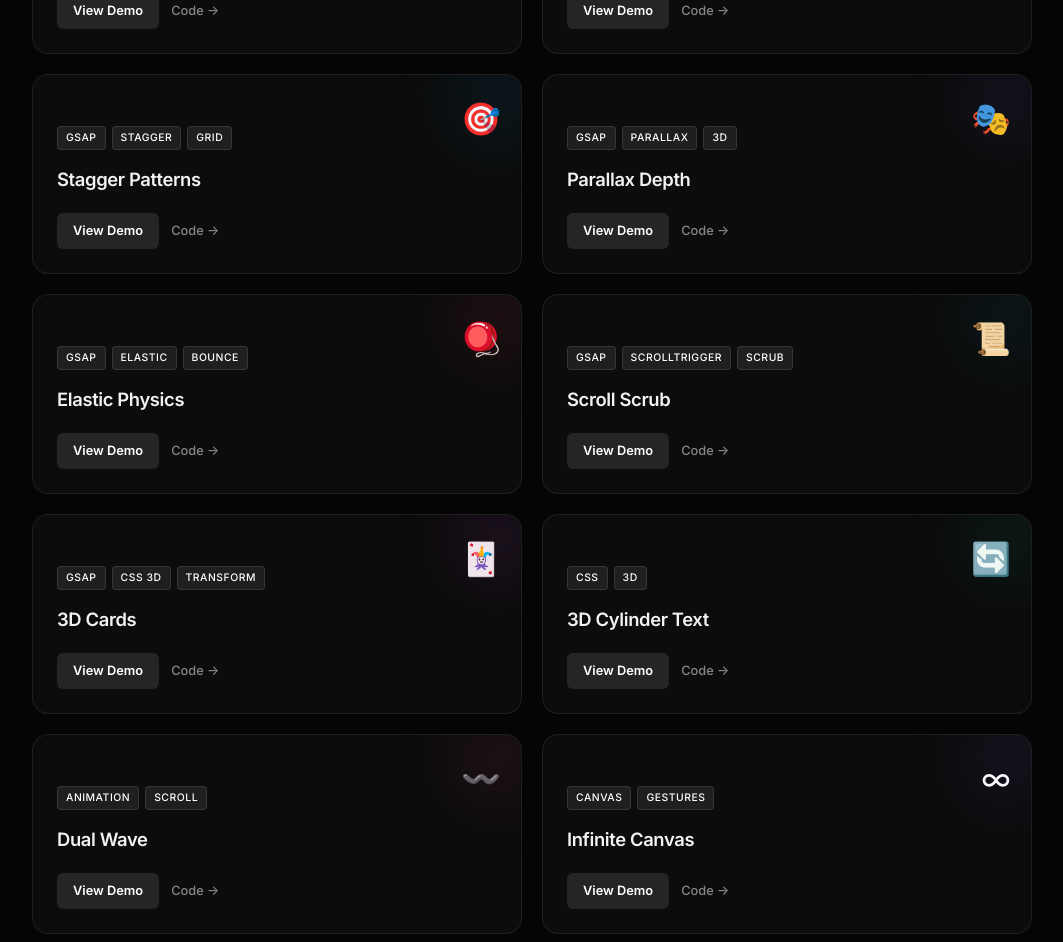
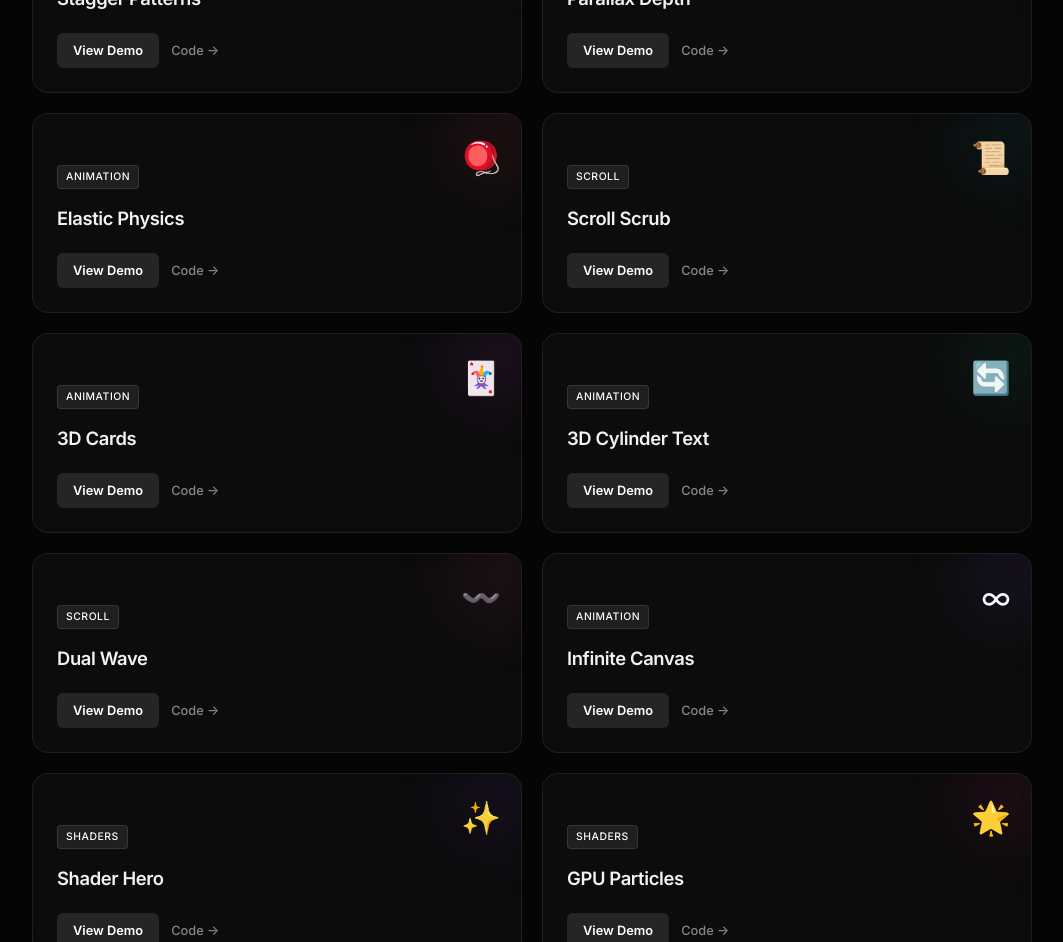
Before and after one commit to toddclawd-del/interaction-lab, a React (Vite) app: page /wavy-carousel in a window 1280 px wide. Shown: the part 2600-3542 px from the top of the page, without its empty margins (108-1171 px from the left). Built offline with nearby package versions, Linux system fonts and the light colour scheme.

Commit message:
🏷️ Consolidate tags to 6 categories

```diff
--- a/src/pages/Home.tsx
+++ b/src/pages/Home.tsx
@@ -26,7 +26,7 @@ const experiments: Experiment[] = [
     size: 'hero',
     accent: '#6366f1',
     icon: '🧩',
-    tags: ['Framer Motion', 'Micro-interactions', 'Components'],
+    tags: ['Components'],
     github: 'https://github.com/toddclawd-del/interaction-lab/tree/main/src/interactions/ui-components'
   },
   {
@@ -37,7 +37,7 @@ const experiments: Experiment[] = [
     size: 'large',
     accent: '#22c55e',
     icon: '⌨️',
-    tags: ['GSAP', 'Typography', 'Hover'],
+    tags: ['Typography'],
     github: 'https://github.com/toddclawd-del/interaction-lab/tree/main/src/interactions/terminal-text-hover'
   },
   {
@@ -48,7 +48,7 @@ const experiments: Experiment[] = [
     size: 'large',
     accent: '#a855f7',
     icon: '✨',
-    tags: ['GSAP', 'SplitType', 'Typography'],
+    tags: ['Typography'],
     github: 'https://github.com/toddclawd-del/interaction-lab/tree/main/src/interactions/text-reveal'
   },
   {
@@ -59,7 +59,7 @@ const experiments: Experiment[] = [
     size: 'medium',
     accent: '#6366f1',
     icon: '🌊',
-    tags: ['Three.js', 'GLSL', 'Scroll'],
+    tags: ['Shaders', 'Scroll'],
     github: 'https://github.com/toddclawd-del/interaction-lab/tree/main/src/interactions/wavy-carousel'
   },
   {
@@ -70,7 +70,7 @@ const experiments: Experiment[] = [
     size: 'medium',
     accent: '#f97316',
     icon: '⚡',
-    tags: ['GSAP', 'Scroll', 'Velocity'],
+    tags: ['Scroll'],
     github: 'https://github.com/toddclawd-del/interaction-lab/tree/main/src/interactions/scroll-velocity'
   },
   {
@@ -81,7 +81,7 @@ const experiments: Experiment[] = [
     size: 'medium',
     accent: '#14b8a6',
     icon: '🧲',
-    tags: ['GSAP', 'Cursor', 'Physics'],
+    tags: ['Cursor'],
     github: 'https://github.com/toddclawd-del/interaction-lab/tree/main/src/interactions/magnetic-elements'
   },
   {
@@ -92,7 +92,7 @@ const experiments: Experiment[] = [
     size: 'medium',
     accent: '#6366f1',
     icon: '↔️',
-    tags: ['GSAP', 'ScrollTrigger', 'Pin'],
+    tags: ['Scroll'],
     github: 'https://github.com/toddclawd-del/interaction-lab/tree/main/src/interactions/horizontal-scroll'
   },
   {
@@ -103,7 +103,7 @@ const experiments: Experiment[] = [
     size: 'small',
     accent: '#f59e0b',
     icon: '🔲',
-    tags: ['GSAP', 'Animation'],
+    tags: ['Animation'],
     github: 'https://github.com/toddclawd-del/interaction-lab/tree/main/src/interactions/grid-flip'
   },
   {
@@ -114,7 +114,7 @@ const experiments: Experiment[] = [
     size: 'small',
     accent: '#ec4899',
     icon: '🖼️',
-    tags: ['GSAP', 'Clip-path', 'Scroll'],
+    tags: ['Scroll'],
     github: 'https://github.com/toddclawd-del/interaction-lab/tree/main/src/interactions/image-reveal'
   },
   {
@@ -125,7 +125,7 @@ const experiments: Experiment[] = [
     size: 'small',
     accent: '#22c55e',
     icon: '🔢',
-    tags: ['GSAP', 'Numbers', 'Animation'],
+    tags: ['Animation'],
     github: 'https://github.com/toddclawd-del/interaction-lab/tree/main/src/interactions/counter-lab'
   },
   {
@@ -136,7 +136,7 @@ const experiments: Experiment[] = [
     size: 'small',
     accent: '#8b5cf6',
     icon: '🖱️',
-    tags: ['GSAP', 'Cursor', 'Interactive'],
+    tags: ['Cursor'],
     github: 'https://github.com/toddclawd-del/interaction-lab/tree/main/src/interactions/cursor-playground'
   },
   {
@@ -147,7 +147,7 @@ const experiments: Experiment[] = [
     size: 'small',
     accent: '#0ea5e9',
     icon: '🎯',
-    tags: ['GSAP', 'Stagger', 'Grid'],
+    tags: ['Animation'],
     github: 'https://github.com/toddclawd-del/interaction-lab/tree/main/src/interactions/stagger-patterns'
   },
   {
@@ -158,7 +158,7 @@ const experiments: Experiment[] = [
     size: 'small',
     accent: '#6366f1',
     icon: '🎭',
-    tags: ['GSAP', 'Parallax', '3D'],
+    tags: ['Animation'],
     github: 'https://github.com/toddclawd-del/interaction-lab/tree/main/src/interactions/parallax-depth'
   },
   {
@@ -169,7 +169,7 @@ const experiments: Experiment[] = [
     size: 'small',
     accent: '#f43f5e',
     icon: '🪀',
-    tags: ['GSAP', 'Elastic', 'Bounce'],
+    tags: ['Animation'],
     github: 'https://github.com/toddclawd-del/interaction-lab/tree/main/src/interactions/elastic-physics'
   },
   {
@@ -180,7 +180,7 @@ const experiments: Experiment[] = [
     size: 'small',
     accent: '#0891b2',
     icon: '📜',
-    tags: ['GSAP', 'ScrollTrigger', 'Scrub'],
+    tags: ['Scroll'],
     github: 'https://github.com/toddclawd-del/interaction-lab/tree/main/src/interactions/scroll-scrub'
   },
   {
@@ -191,7 +191,7 @@ const experiments: Experiment[] = [
     size: 'small',
     accent: '#d946ef',
     icon: '🃏',
-    tags: ['GSAP', 'CSS 3D', 'Transform'],
+    tags: ['Animation'],
     github: 'https://github.com/toddclawd-del/interaction-lab/tree/main/src/interactions/3d-cards'
   },
   {
@@ -202,7 +202,7 @@ const experiments: Experiment[] = [
     size: 'small',
     accent: '#10b981',
     icon: '🔄',
-    tags: ['CSS', '3D'],
+    tags: ['Animation'],
     github: 'https://github.com/toddclawd-del/interaction-lab/tree/main/src/interactions/cylinder-text'
   },
   {
@@ -213,7 +213,7 @@ const experiments: Experiment[] = [
     size: 'small',
     accent: '#ec4899',
     icon: '〰️',
-    tags: ['Animation', 'Scroll'],
+    tags: ['Scroll'],
     github: 'https://github.com/toddclawd-del/interaction-lab/tree/main/src/interactions/dual-wave-text'
   },
   {
@@ -224,7 +224,7 @@ const experiments: Experiment[] = [
     size: 'small',
     accent: '#8b5cf6',
     icon: '∞',
-    tags: ['Canvas', 'Gestures'],
+    tags: ['Animation'],
     github: 'https://github.com/toddclawd-del/interaction-lab/tree/main/src/interactions/infinite-canvas'
   },
   // Shader-based interactions
@@ -236,7 +236,7 @@ const experiments: Experiment[] = [
     size: 'medium',
     accent: '#7c3aed',
     icon: '✨',
-    tags: ['GLSL', 'Three.js', 'Hero'],
+    tags: ['Shaders'],
     github: 'https://github.com/toddclawd-del/interaction-lab/tree/main/src/interactions/shader-hero'
   },
   {
@@ -247,7 +247,7 @@ const experiments: Experiment[] = [
     size: 'medium',
     accent: '#f72585',
     icon: '🌟',
-    tags: ['GLSL', 'Three.js', 'Particles'],
+    tags: ['Shaders'],
     github: 'https://github.com/toddclawd-del/interaction-lab/tree/main/src/interactions/shader-particles'
   },
   {
@@ -258,7 +258,7 @@ const experiments: Experiment[] = [
     size: 'medium',
     accent: '#4cc9f0',
     icon: '💧',
-    tags: ['GLSL', 'Three.js', 'Interactive'],
+    tags: ['Shaders'],
     github: 'https://github.com/toddclawd-del/interaction-lab/tree/main/src/interactions/shader-liquid'
   },
   {
@@ -269,7 +269,7 @@ const experiments: Experiment[] = [
     size: 'small',
     accent: '#667eea',
     icon: '🎴',
-    tags: ['GLSL', 'Three.js', 'Cards'],
+    tags: ['Shaders'],
     github: 'https://github.com/toddclawd-del/interaction-lab/tree/main/src/interactions/shader-cards'
   },
   {
@@ -280,7 +280,7 @@ const experiments: Experiment[] = [
     size: 'small',
     accent: '#f093fb',
     icon: '🌈',
-    tags: ['GLSL', 'Background'],
+    tags: ['Shaders'],
     github: 'https://github.com/toddclawd-del/interaction-lab/tree/main/src/interactions/shader-gradient'
   },
   {
@@ -291,7 +291,7 @@ const experiments: Experiment[] = [
     size: 'small',
     accent: '#38f9d7',
     icon: '📺',
-    tags: ['GLSL', 'Noise'],
+    tags: ['Shaders'],
     github: 'https://github.com/toddclawd-del/interaction-lab/tree/main/src/interactions/shader-noise'
   },
   {
@@ -302,7 +302,7 @@ const experiments: Experiment[] = [
     size: 'small',
     accent: '#1a1a2e',
     icon: '🔃',
-    tags: ['GLSL', 'Transition'],
+    tags: ['Shaders'],
     github: 'https://github.com/toddclawd-del/interaction-lab/tree/main/src/interactions/shader-transition'
   },
   {
@@ -313,7 +313,7 @@ const experiments: Experiment[] = [
     size: 'small',
     accent: '#ff6b6b',
     icon: '🌀',
-    tags: ['GLSL', 'Distortion'],
+    tags: ['Shaders'],
     github: 'https://github.com/toddclawd-del/interaction-lab/tree/main/src/interactions/shader-distortion'
   },
   {
@@ -324,7 +324,7 @@ const experiments: Experiment[] = [
     size: 'small',
     accent: '#764ba2',
     icon: '👁️',
-    tags: ['GLSL', 'Scroll'],
+    tags: ['Shaders', 'Scroll'],
     github: 'https://github.com/toddclawd-del/interaction-lab/tree/main/src/interactions/shader-reveal'
   },
   {
@@ -335,7 +335,7 @@ const experiments: Experiment[] = [
     size: 'small',
     accent: '#f72585',
     icon: '👆',
-    tags: ['GLSL', 'Cursor'],
+    tags: ['Shaders', 'Cursor'],
     github: 'https://github.com/toddclawd-del/interaction-lab/tree/main/src/interactions/shader-cursor'
   }
 ]
```
